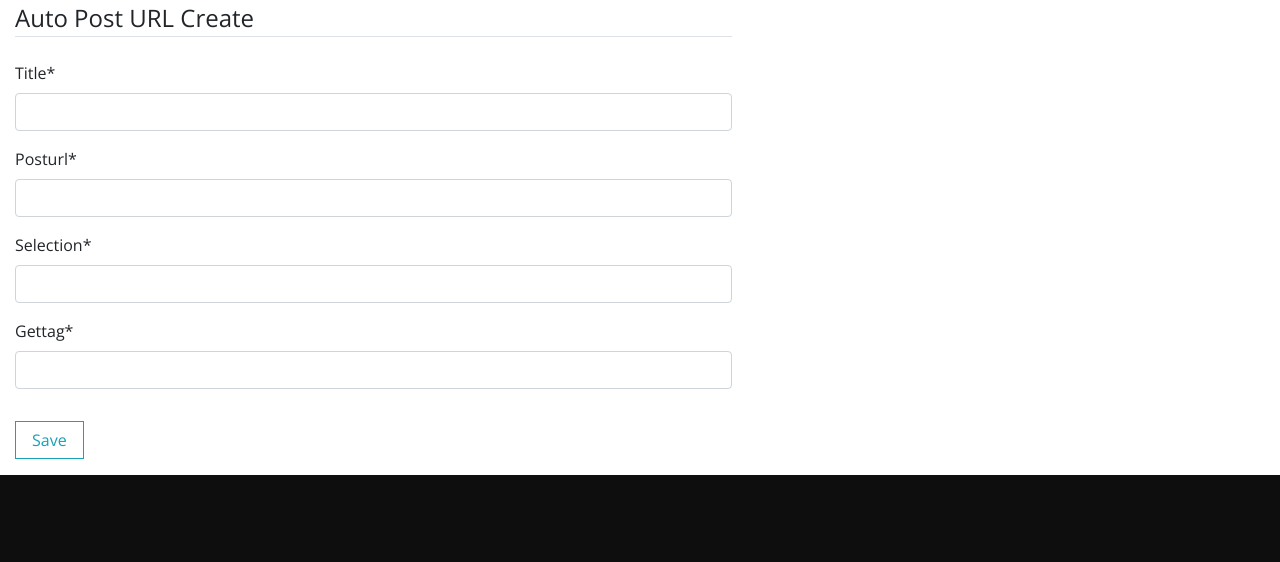
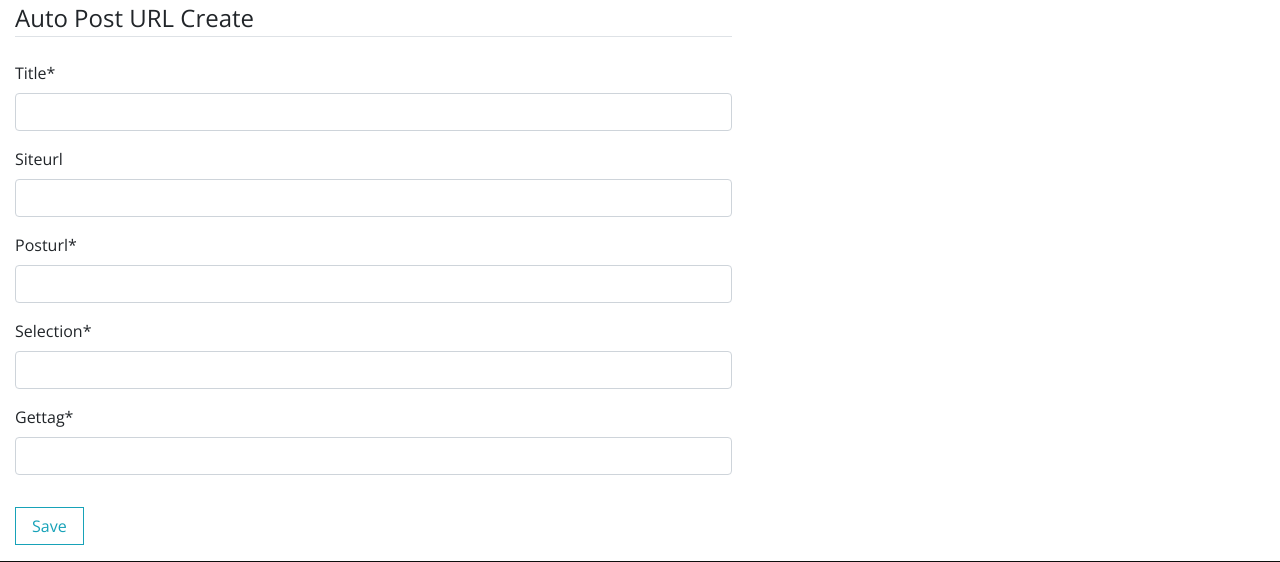
Before and after one commit to jbkimmm/jbkimmm_blog, a Django app: page /autopost/autopost/create in a window 1280 px wide. Shown: the part 81-643 px from the top of the page. Run offline with Django 3.2, Linux system fonts and the light colour scheme; some libraries are stand-ins or nearby versions.

Commit message:
siteurl added

```diff
--- a/autopost/forms.py
+++ b/autopost/forms.py
@@ -5,9 +5,9 @@ from . import models
 class AutopostForm(forms.ModelForm):
     class Meta:
         model = models.Autopost
-        fields = ('id','title','posturl','selection','gettag')
+        fields = ('id','title','siteurl', 'posturl','selection','gettag')
 
 class AutopostCreateForm(forms.ModelForm):
     class Meta:
         model = models.Autopost
-        fields = ('title','posturl','selection','gettag')
+        fields = ('title', 'siteurl', 'posturl','selection','gettag')
--- a/autopost/models.py
+++ b/autopost/models.py
@@ -8,11 +8,14 @@ from django.contrib.auth.models import User
 class Autopost(models.Model):
     id=models.IntegerField(primary_key=True, auto_created=True)
     title=models.CharField(max_length=200,default=None)
+    siteurl = models.CharField(max_length=100, null=True, blank=True, default=None)
     posturl = models.CharField(max_length=200,default=None)
     selection =models.CharField(max_length=100,default=None)
     gettag = models.CharField(max_length=100,default=None)
     def __str__(self):
         return self.posturl
+
+
 
     def get_absolute_url(self):
         return reverse('autopost:autopost-detail', kwargs={
--- a/templates/autopost/autopost_detail.html
+++ b/templates/autopost/autopost_detail.html
@@ -10,19 +10,21 @@
           <div class="container">
             <div class="row">
                 <div class="post col-xl-8">
-                <legend class="border-bottom mb-2 col">Auto post URL Detail </legend>
+                <legend class="border-bottom mb-8 col">Auto post URL Detail </legend>
                 <div class="post-details">
                     <div class="post-meta d-flex justify-content-between col">
                      <div>
                         <table>
                         <tr><td>{{ autopost.id }}&nbsp;&nbsp
                             {{ autopost.title }}</td></tr>
-                            <tr><td> {{ autopost.posturl }}</td></tr>
+                                <tr><td> {{ autopost.siteurl }}</td></tr>
+                                <tr><td> {{ autopost.posturl }}</td></tr>
                                 <tr><td>{{ autopost.selection }}</td></tr>
                                 <tr><td>{{ autopost.gettag }}</td></tr>
                         </table>
                     </div>
                     <div class="col text-right">
+                        <a href="{% url 'autopost:autopost-crawl-test' autopost.id %}">Testcrawl</a>&nbsp;
                         <a href="{% url 'autopost:autopost-crawl' autopost.id %}">Autocrawl</a>&nbsp;
                         <a href="{% url 'autopost:autopost-update' id=autopost.id %}">Update</a>
                         <a href="{% url 'autopost:autopost-delete' id=autopost.id %}">Delete</a>
--- a/templates/autopost/autopost_list.html
+++ b/templates/autopost/autopost_list.html
@@ -26,6 +26,7 @@
                   <div class="post-meta d-flex col">
                     <div>  <a href="{{ list.get_absolute_url }}">{{ list.id }}</a>&nbsp;&nbsp;&nbsp;
                             <a href="{{ list.get_absolute_url }}">{{ list.title }}</a>&nbsp;&nbsp;&nbsp;
+                           <a href="{{ list.get_absolute_url }}">{{ list.siteurl }}</a></a>&nbsp;&nbsp;&nbsp;
                            <a href="{{ list.get_absolute_url }}">{{ list.posturl }}</a>
                     </div>
                     <div class="col text-right">
```
Also changed, not shown: autopost/crawl.py (+20 -9 lines), autopost/migrations/0001_initial.py, autopost/migrations/0002_auto_20190316_1053.py (deleted), autopost/migrations/0003_auto_20190316_1520.py (deleted), autopost/migrations/0004_auto_20190317_0730.py (deleted), autopost/migrations/0005_auto_20190317_0733.py (deleted).
